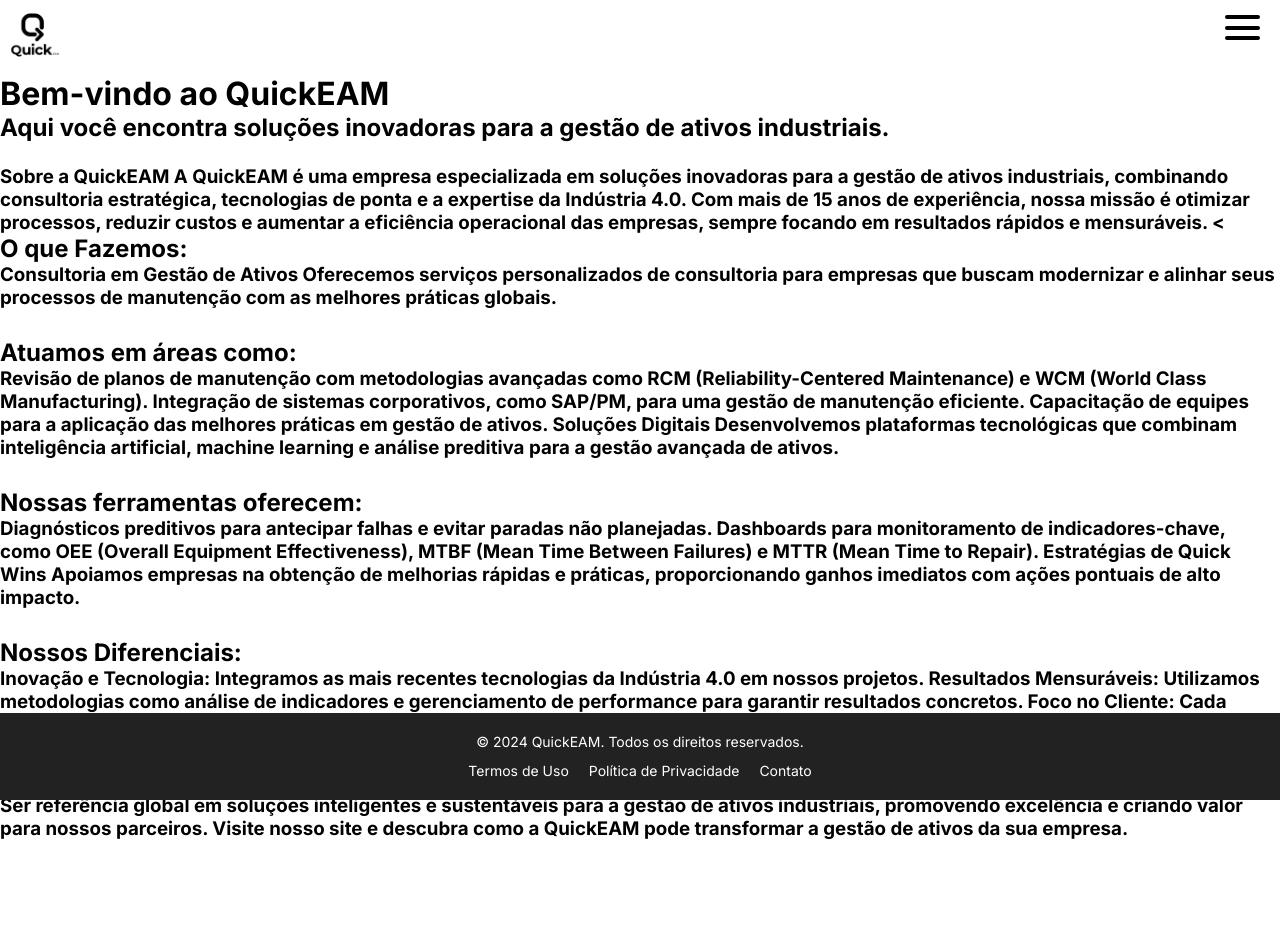
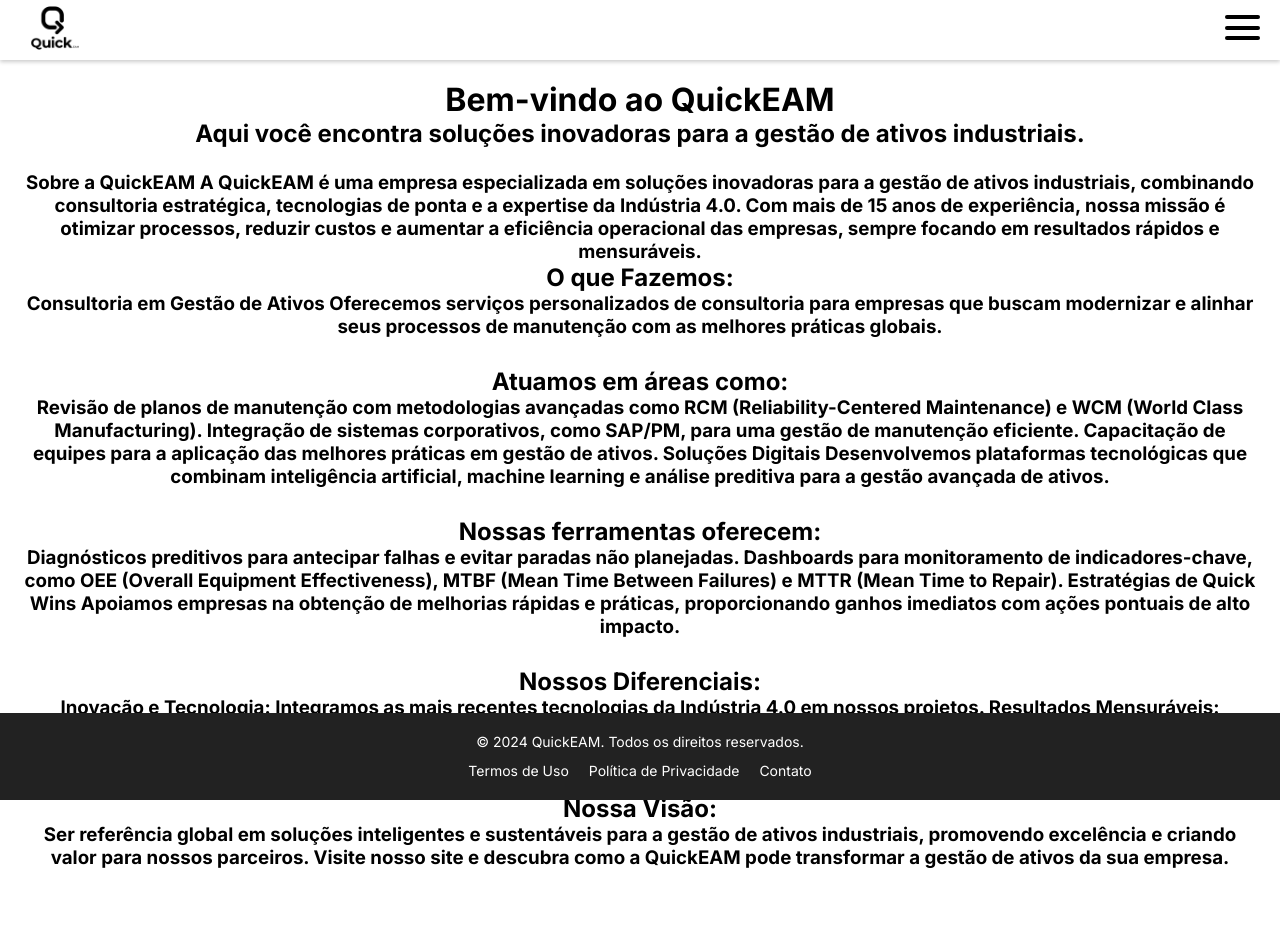
Before and after one commit to mayconfp/Quick.EAM_project, a Django app: page /en/ in a window 1280 px wide. Before the commit the page ends 839 px from the top, so only its background shows below. Run offline with Django 5.2, Linux system fonts and the light colour scheme; data that the repository does not hold is empty.

Commit message:
Atualização padrao design

```diff
--- a/usuarios/static/css/styles.css
+++ b/usuarios/static/css/styles.css
@@ -3,6 +3,12 @@
     margin: 0;
     padding: 0;
     box-sizing: border-box;
+}
+
+.container {
+    flex: 1; /* Permite que o conteúdo principal ocupe todo o espaço disponível */
+    padding: 80px 20px;
+    text-align: center;
 }
 
 html, body {
@@ -21,18 +27,19 @@ body {
 
 
 
-.header {
+header {
+height: 60px;
+    width: 100%;
     position: fixed;
-    justify-content: space-between;
     top: 0;
     left: 0;
-    width: 100%;
-    height: 60px;
-    background: rgba(0, 0, 0, 0.8);
-    color: white;
-    padding: 0 20px;
+    z-index: 1000;
+    background-color: #FFFFFF;
+    color: #2B2D42;
     display: flex;
     align-items: center;
+    padding: 0 20px;
+    box-shadow: 0 2px 4px rgba(0, 0, 0, 0.2);
 }
 
 .menu-btn {
@@ -402,14 +409,6 @@ transform: translateX(0);
 
 
 
-
-.logo {
-    position: relative; /* Remove a possibilidade de sobreposição */
-    width: auto; /* Mantém o tamanho natural */
-    height: auto;
-    z-index: 5; /* Mantém a logo acima de outros elementos */
-}
-
 .logo a {
     display: inline-block;
     width: fit-content;
--- a/usuarios/templates/usuarios/home.html
+++ b/usuarios/templates/usuarios/home.html
@@ -17,7 +17,7 @@
              A QuickEAM é uma empresa especializada em soluções inovadoras para a gestão de ativos industriais,
             combinando consultoria estratégica, tecnologias de ponta e a expertise da Indústria 4.0. Com mais de 15 anos de experiência,
             nossa missão é otimizar processos, reduzir custos e aumentar a eficiência operacional
-            das empresas, sempre focando em resultados rápidos e mensuráveis. <
+            das empresas, sempre focando em resultados rápidos e mensuráveis.
             </h3>
 
             <h2>O que Fazemos:</h2>
```
Also changed, not shown: usuarios/static/css/chat.css (+7 -0 lines).
